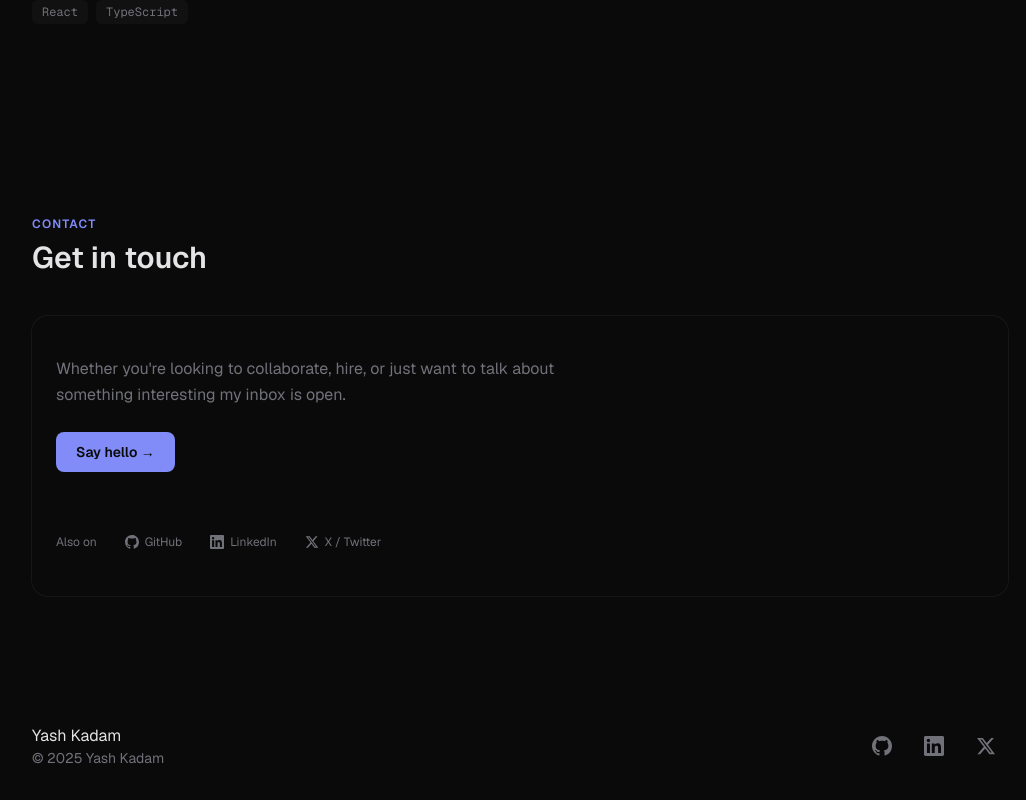
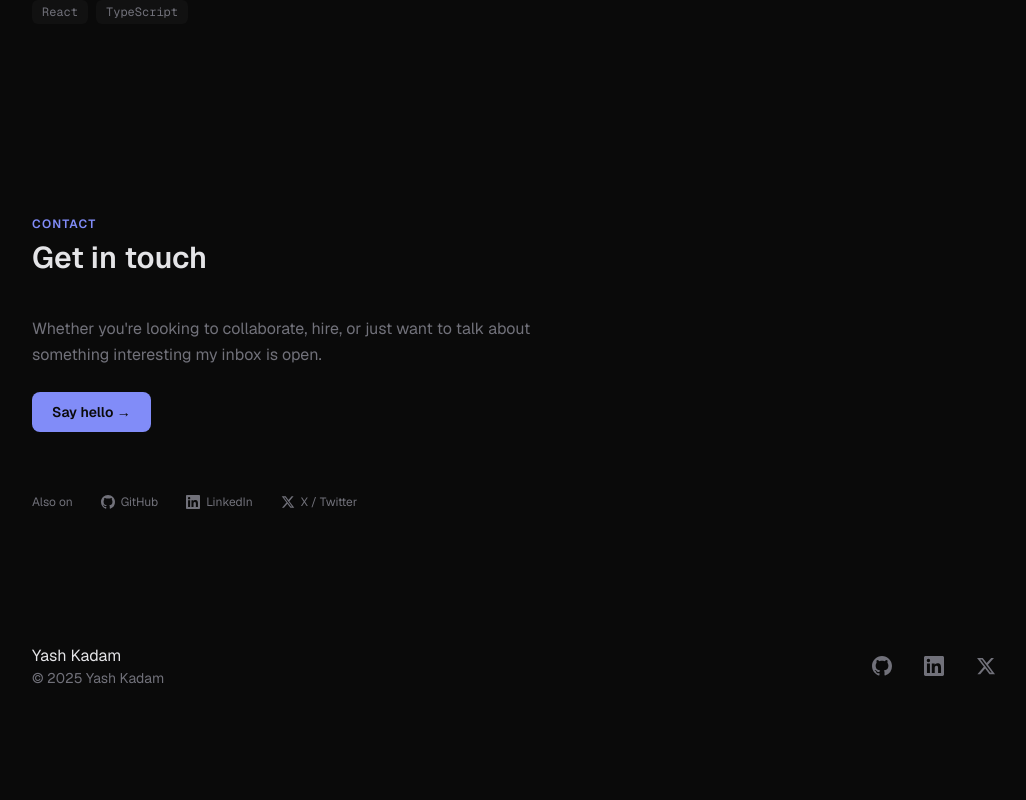
Before and after one commit to yash-278/portfolio, a Next.js app: page / in a window 1280 px wide. Shown: the part 2119-2919 px from the top of the page, without its empty margins (120-1146 px from the left). After the commit the page ends 2839 px from the top, so only its background shows below. Built offline with nearby package versions, Linux system fonts and the light colour scheme; no server answers.

Commit message:
fix: remove card styling from contact section, use plain text layout

```diff
--- a/components/ContactSection.tsx
+++ b/components/ContactSection.tsx
@@ -21,7 +21,7 @@ export default function ContactSection() {
         </SectionReveal>
 
         <SectionReveal delay={0.1}>
-          <div className="mt-10 rounded-2xl bg-surface/70 ring-1 ring-white/5 px-6 py-8 md:py-10">
+          <div className="mt-10">
             <p className="max-w-lg text-base leading-relaxed text-text-muted">
               Whether you&apos;re looking to collaborate, hire, or just want to
               talk about something interesting my inbox is open.
```
